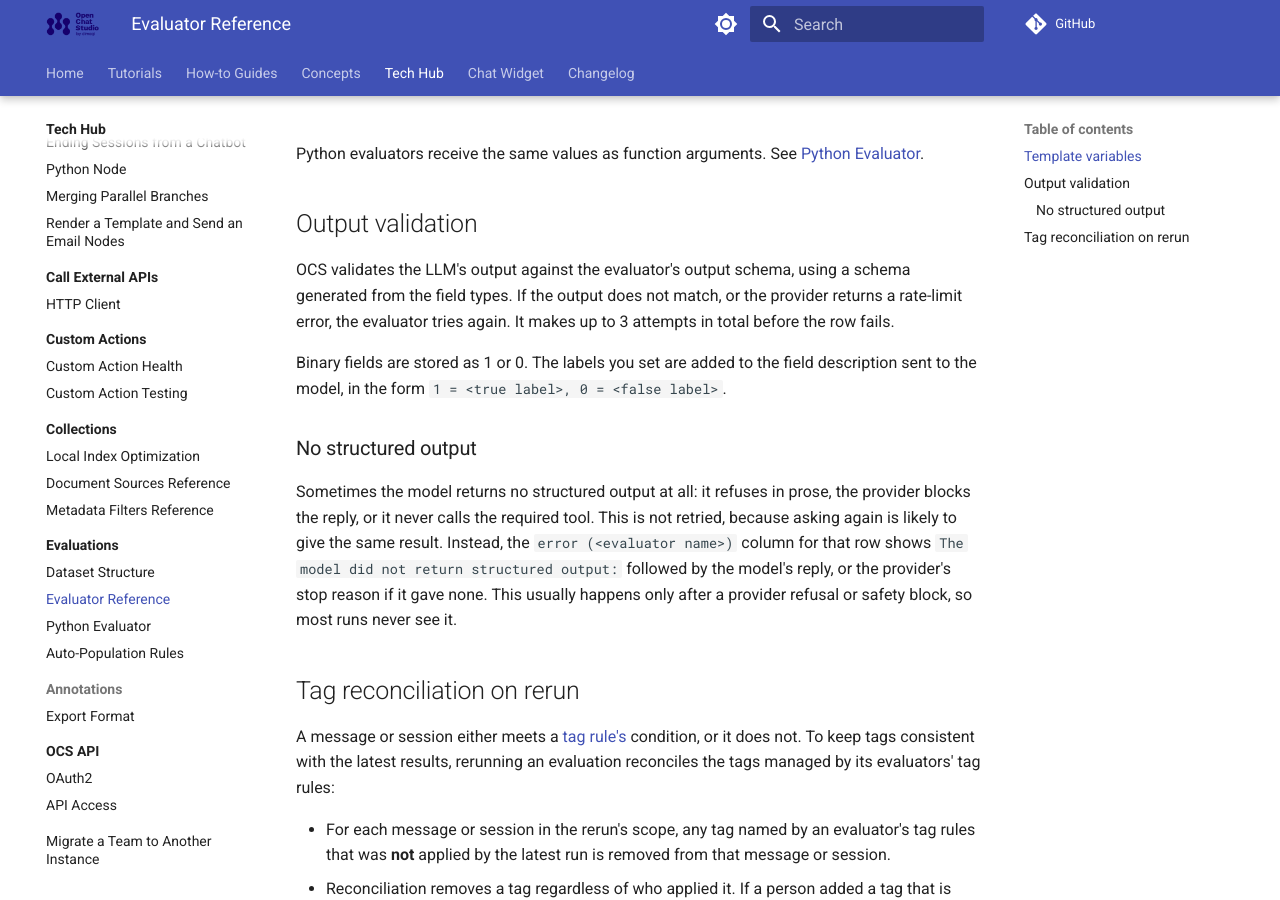
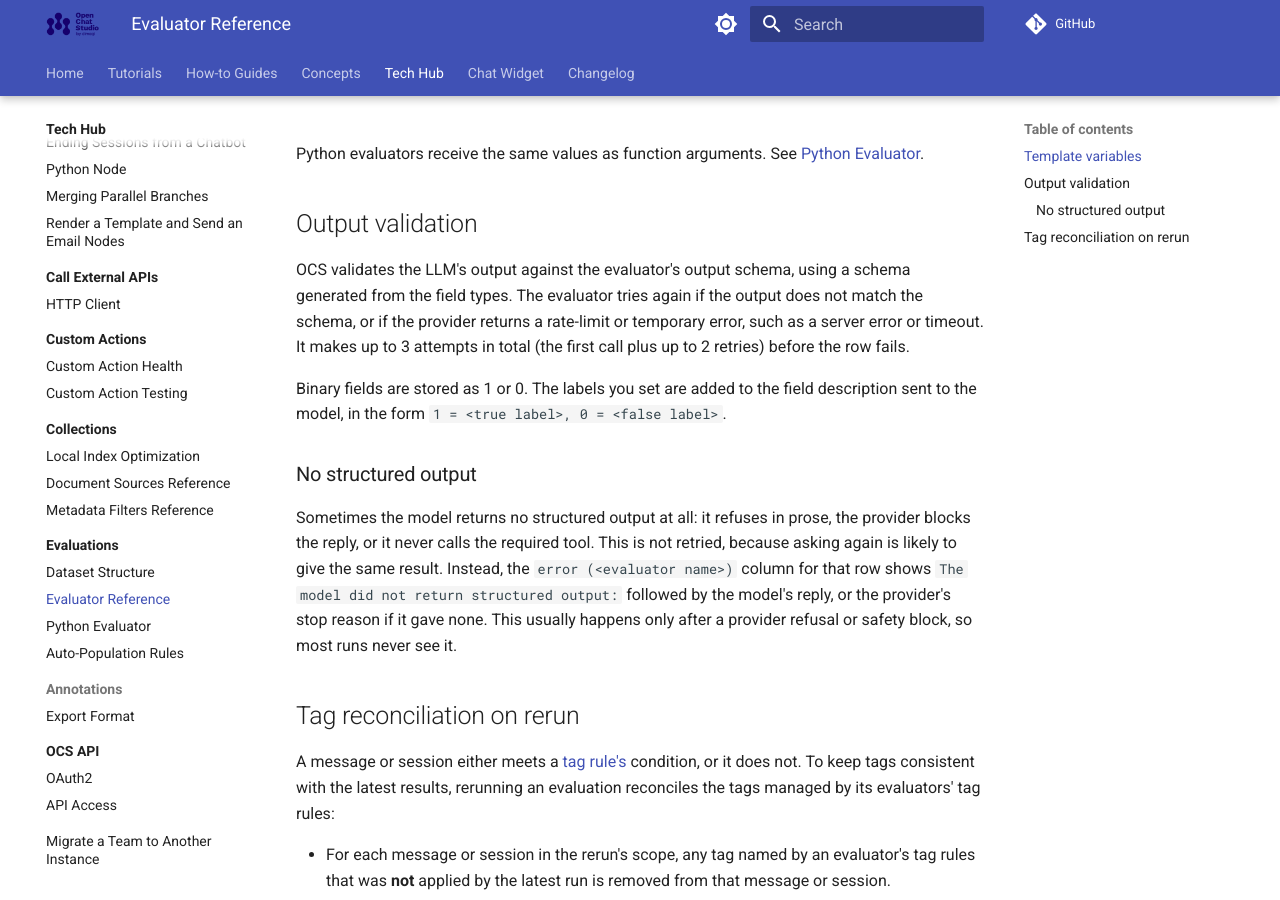
Before and after one commit to dimagi/open-chat-studio-docs, an MkDocs documentation site: the page built from docs/tech-hub/evaluations/evaluator-reference.md, in a window 1280 px wide and 900 px high, scrolled down 909 px. Built offline with MkDocs 1.6.1 and Material for MkDocs 9.7.7, drawn with Linux system fonts in a browser that asks for light colours; a script that is not in the unit is left out; comment, search, counter and statistics services are not loaded.

Commit message:
Fix: Eval Ref - Confirmed the old text overstated retries. Reworded

```diff
--- a/docs/tech-hub/evaluations/evaluator-reference.md
+++ b/docs/tech-hub/evaluations/evaluator-reference.md
@@ -37,7 +37,7 @@ Python evaluators receive the same values as function arguments. See [Python Eva
 
 ## Output validation
 
-OCS validates the LLM's output against the evaluator's output schema, using a schema generated from the field types. If the output does not match, or the provider returns a rate-limit error, the evaluator tries again. It makes up to 3 attempts in total before the row fails.
+OCS validates the LLM's output against the evaluator's output schema, using a schema generated from the field types. The evaluator tries again if the output does not match the schema, or if the provider returns a rate-limit or temporary error, such as a server error or timeout. It makes up to 3 attempts in total (the first call plus up to 2 retries) before the row fails.
 
 Binary fields are stored as 1 or 0. The labels you set are added to the field description sent to the model, in the form `1 = <true label>, 0 = <false label>`.
 
```
